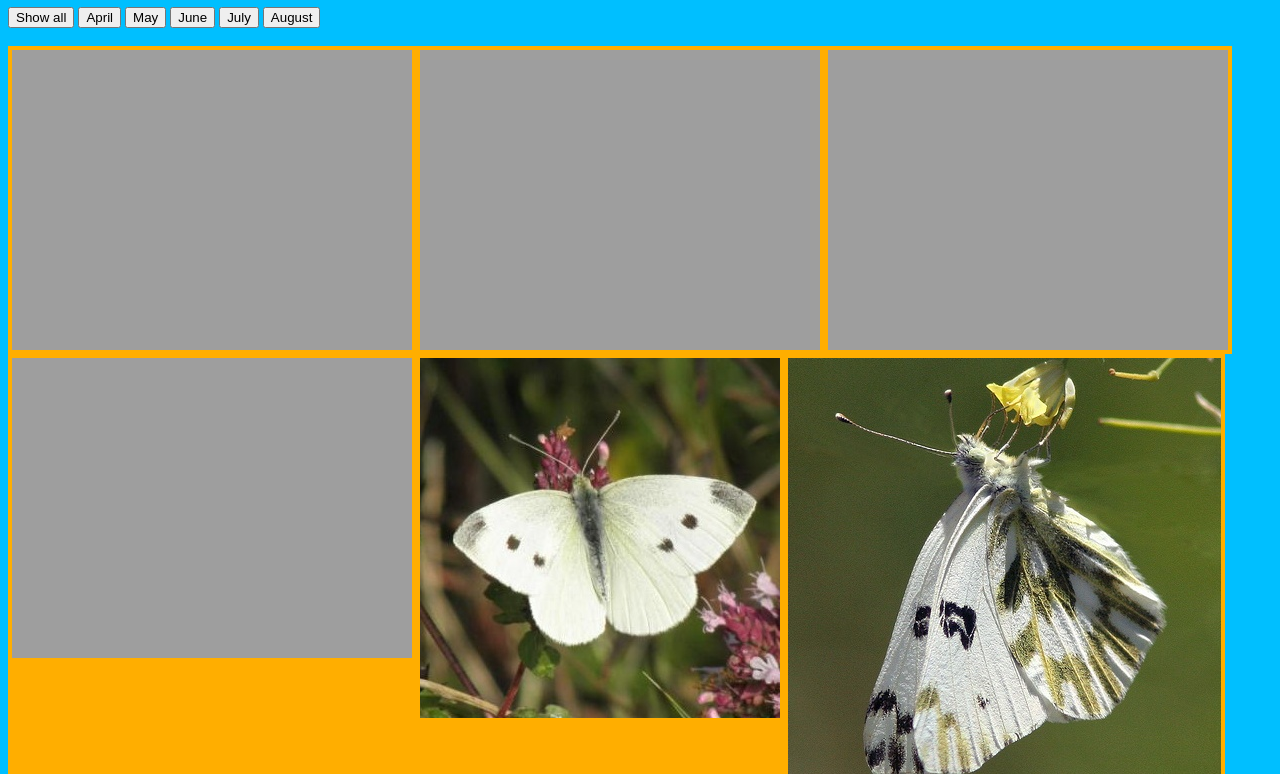
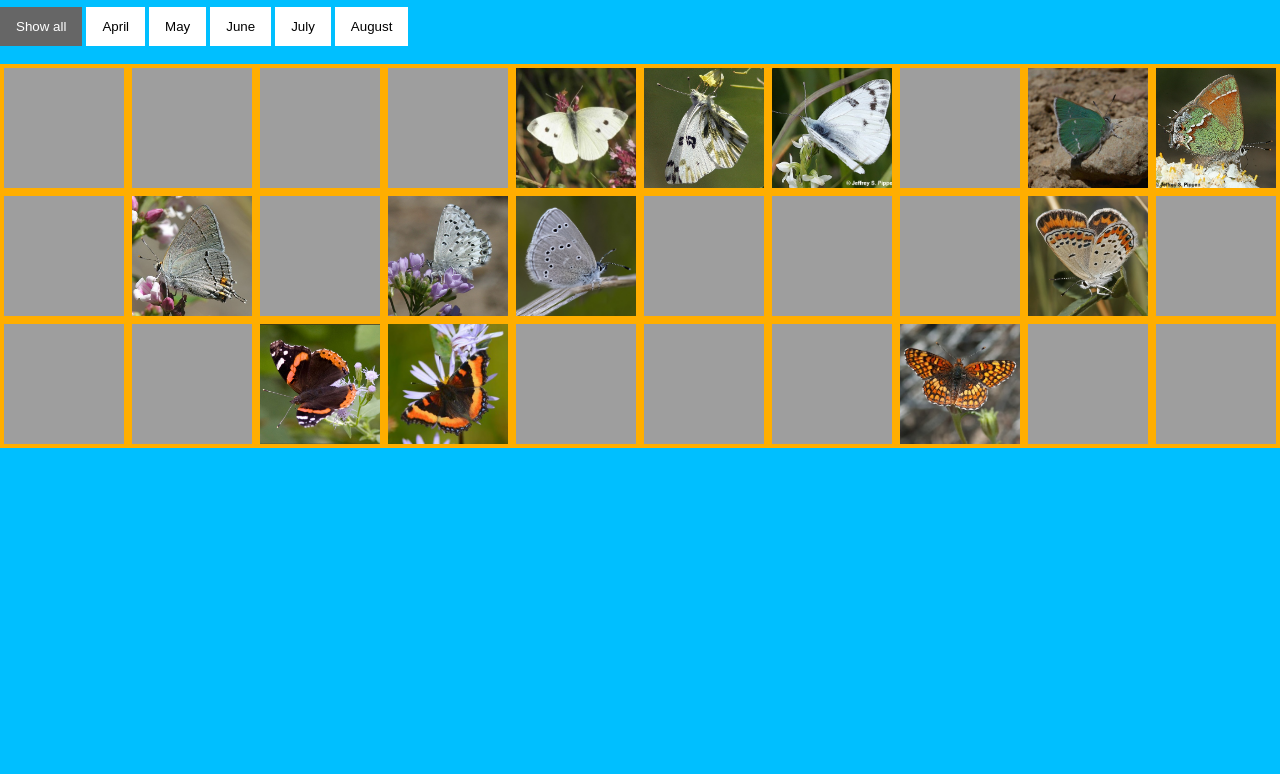
Before and after one commit to L3av3n0trac3/CORNature, a plain HTML site: page lep_pages/lep_index.html in a window 1280 px wide. Shown: the part 73-847 px from the top of the page. After the commit the page ends 800 px from the top, so only its background shows below. Drawn offline with Linux system fonts and the light colour scheme; the site is published under a folder, as on GitHub Pages, so addresses that start at the root find nothing; a web font is replaced by a local one.

Commit message:
Update lep_index.html

```diff
--- a/lep_pages/lep_index.html
+++ b/lep_pages/lep_index.html
@@ -4,7 +4,7 @@
     <meta charset="utf-8">
     <meta name="viewport" content="width=device-width">
     <title>Central OR leps</title>
-    <link href="/style.css" rel="stylesheet" type="text/css" />
+    <link href="../style.css" rel="stylesheet" type="text/css" />
     <link href="lep_index.css" rel="stylesheet" type="text/css" />
     <link href='https://fonts.googleapis.com/css?family=Kite One' rel='stylesheet'>
   </head>
```
